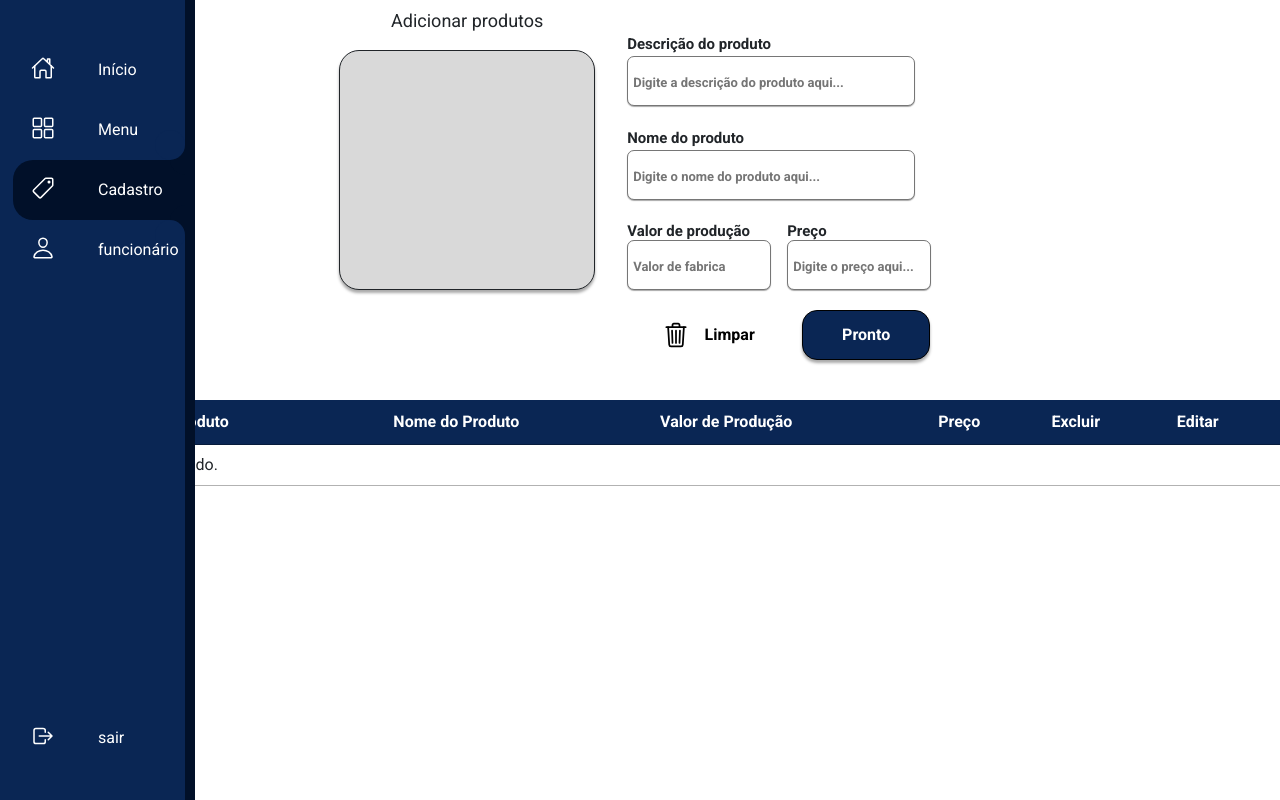
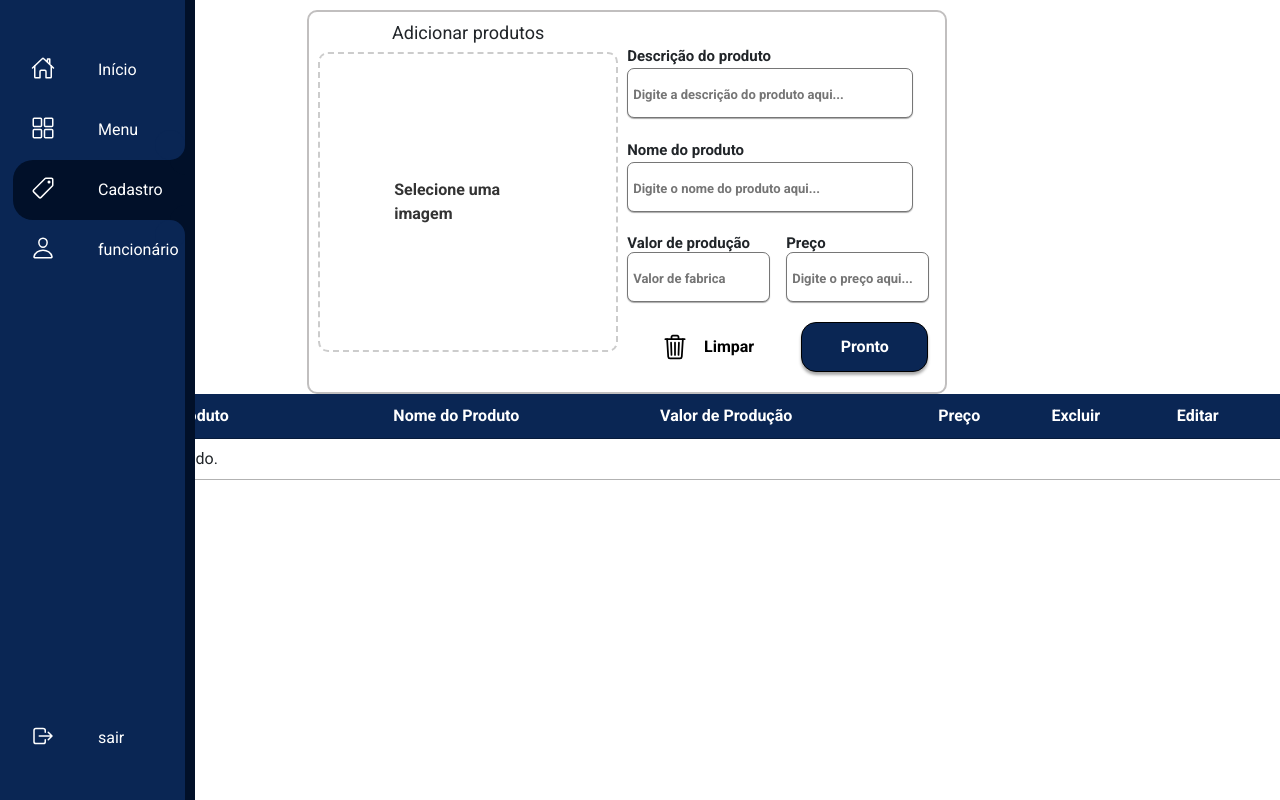
Before and after one commit to Marcelzin/TCC, a PHP site: page /PAGES/cadastro_prod.php in a window 1280 px wide. Run offline with PHP 8.4, Linux system fonts and the light colour scheme; data that the repository does not hold is empty; some libraries are stand-ins or nearby versions.

Commit message:
alterações tela de cadastro de produto
Signed-off-by: viniciusrocha373@gmail.com <contatomarcelpereira@gmail.com>

```diff
--- a/CSS/cadastro_prod.css
+++ b/CSS/cadastro_prod.css
@@ -37,14 +37,17 @@ body {
 
 .card-cadastro {
     width: 40rem;
-    height: 25rem;
+    height: 24rem;
     position: relative;
+    margin-top: 10px;
     left: 24%;
     display: flex;
     flex-direction: row-reverse;
     justify-content: flex-start;
     background-color: white;
     border-radius: 20px;
+    border: 2px solid #c1bfbf;
+    border-radius: 10px;
 }
 
 .left {
@@ -119,7 +122,6 @@ body {
 form {
     margin-top: 2rem;
 }
-
 
 .valor-type {
     width: 100%;
@@ -213,15 +215,68 @@ form {
     margin-right: 15px;
 
 }
+.custom-file-upload {
+    position: relative;
+    overflow: hidden;
+    display: inline-block;
+}
 
-.image {
-    width: 80%;
-    height: 30vh;
-    background-color: #d9d9d9;
-    border-width: 1px;
-    border-style: solid;
-    margin-top: 10px;
-    border-radius: 20px;
-    box-shadow: 0px 3px 3px #00000056;
+.custom-file-upload input[type="file"] {
+    opacity: 0;
+    position: absolute;
+    top: 0;
+    right: 0;
+    bottom: 0;
+    left: 0;
+    width: 100%;
+    height: 100%;
+    cursor: pointer;
+    z-index: 2;
+}
+
+.custom-file-upload label {
+    display: flex;
+    flex-direction: column;
+    align-items: center;
+    justify-content: center;
+    width: 300px;
+    height: 300px;
+    border-radius: 10px;
+    border: 2px dashed #ccc;
+    cursor: pointer;
+    position: relative;
+}
+
+.custom-file-upload label img {
+    max-width: 100%;
+    max-height: 100%;
+    display: none;
+}
+
+.custom-file-upload label span {
+    position: absolute;
+    top: 50%;
+    left: 50%;
+    transform: translate(-50%, -50%);
+    font-size: 16px;
+    color: #333;
+}
+
+.custom-file-upload label:hover {
+    background-color: #f0f0f0;
+}
+
+.custom-file-upload label:hover img {
+    display: block;
+}
+
+
+#image {
+    width: 100%;
+    height: 100%;
 
 }
+
+.dataTables_wrapper{
+    margin-left: 80px;
+}
--- a/PAGES/cadastro_prod.php
+++ b/PAGES/cadastro_prod.php
@@ -63,7 +63,7 @@
         </ul>
     </div>
 
-    <div class="card-cadastro" style="margin-top: 0px">
+    <div class="card-cadastro">
         <div class="left">
             <form id="form_cadastro_prod" name="form_cadastro_prod" method="POST">
                 <div>
@@ -102,9 +102,44 @@
         <div class="right">
 
             <h1>Adicionar produtos</h1>
-            <div class="image">
+            <div class="custom-file-upload">
+                <input type="file" id="image" name="image" accept="image/*" onchange="exibirPreviewImagem(this);">
+                <label for="image" id="image-label">
+                    <img id="imagem-preview" src="#" alt="Pré-visualização da imagem">
+                    <span>Selecione uma imagem</span>
+                </label>
+            </div>
 
-            </div>
+
+            <script>
+    function exibirPreviewImagem(input) {
+    var imagemPreview = document.getElementById('imagem-preview');
+    var label = document.getElementById('image-label');
+    var textoSelecionar = label.querySelector('span');
+
+    if (input.files && input.files[0]) {
+        var reader = new FileReader();
+        reader.onload = function(e) {
+            imagemPreview.src = e.target.result;
+            imagemPreview.style.display = 'block';
+            textoSelecionar.style.display = 'none'; // Oculta o texto
+            label.style.border = 'none';
+            label.style.background = 'none';
+        };
+        reader.readAsDataURL(input.files[0]);
+    } else {
+        imagemPreview.src = '';
+        imagemPreview.style.display = 'none';
+        textoSelecionar.style.display = 'block'; // Exibe o texto
+        label.style.border = '2px dashed #ccc';
+        label.style.background = 'white';
+    }
+}
+
+
+</script>
+
+
 
             <section class="right-input">
             </section>
--- a/PAGES/config.php
+++ b/PAGES/config.php
@@ -2,7 +2,7 @@
 
     $dbHost= 'Localhost';
     $dbUsername = 'root';
-    $dbPassword = '';
+    $dbPassword = 'viniciusgg2006';
     $dbName = 'PDV';
 
     // Estabelecer conexão
--- a/QUERYS/config.php
+++ b/QUERYS/config.php
@@ -2,7 +2,7 @@
 
     $dbHost= 'Localhost';
     $dbUsername = 'root';
-    $dbPassword = '';
+    $dbPassword = 'viniciusgg2006';
     $dbName = 'PDV';
 
     // Estabelecer conexão
```
